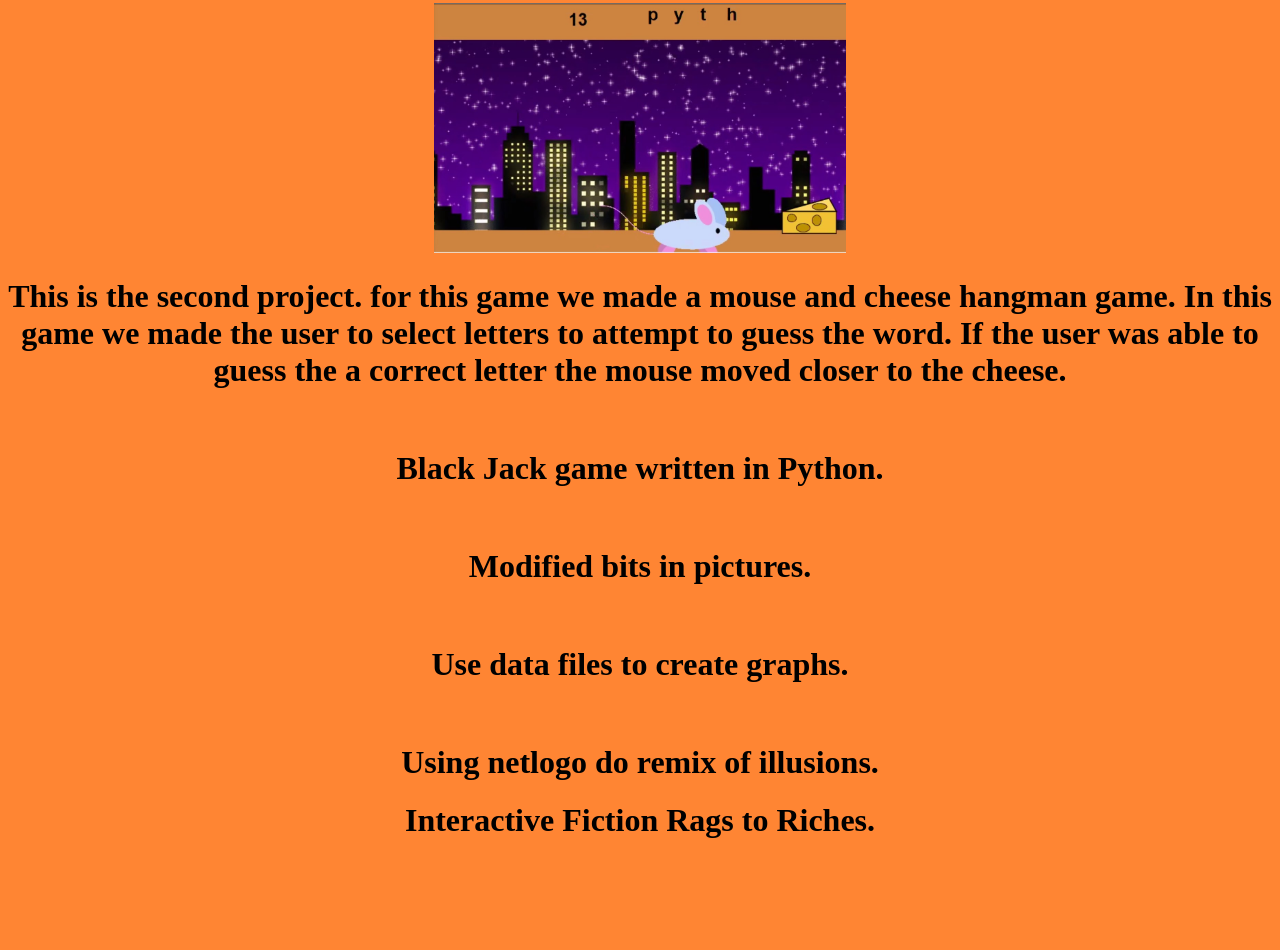
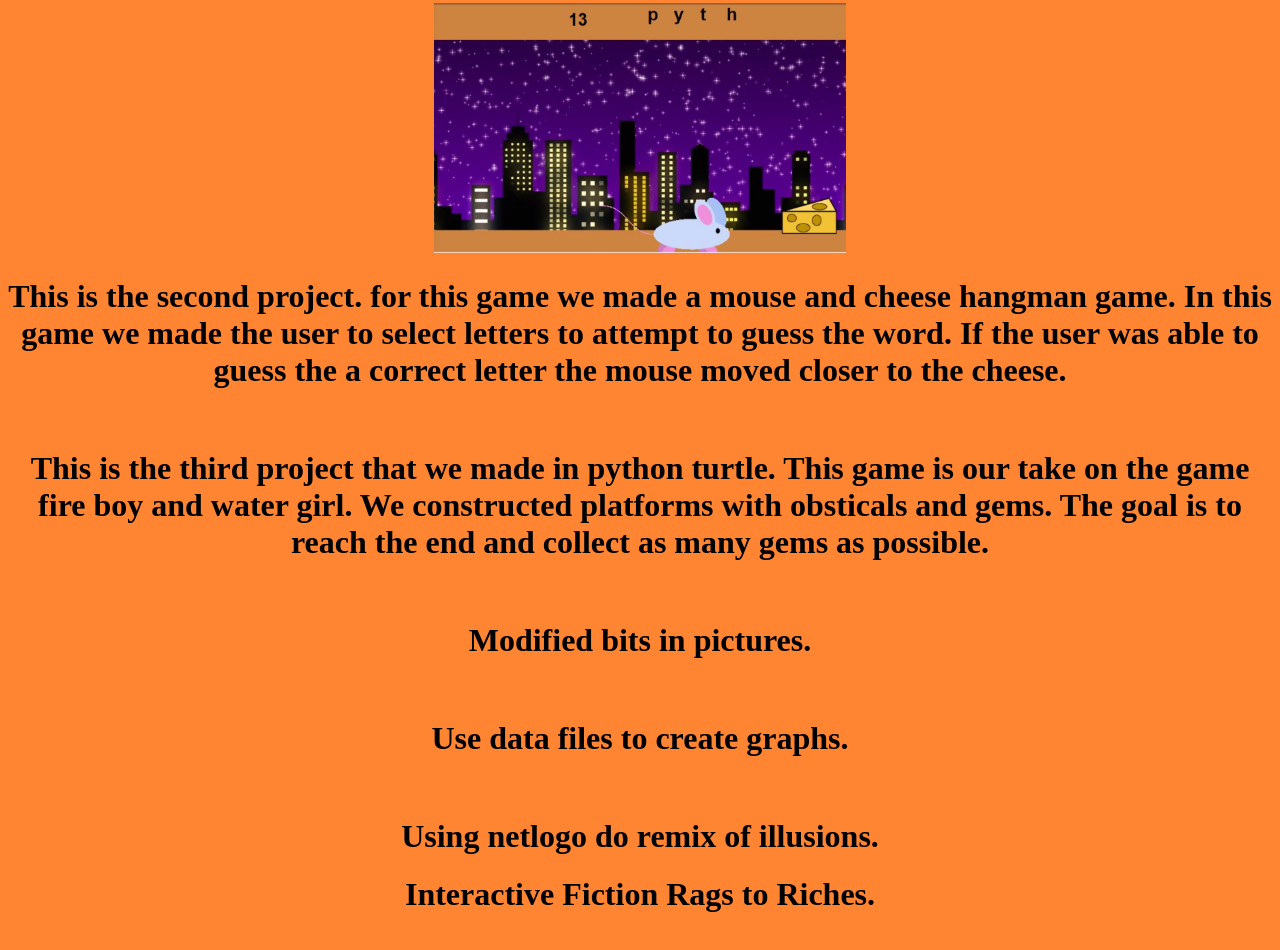
Before and after one commit to cartercorzine/CSP2020, a plain HTML site: page portfolio.html in a window 1280 px wide. Shown: the part 738-1688 px from the top of the page. Before the commit the page ends 1624 px from the top, so only its background shows below. Drawn offline with Linux system fonts and the light colour scheme.

Commit message:
Update portfolio.html

```diff
--- a/portfolio.html
+++ b/portfolio.html
@@ -26,7 +26,8 @@
     <h1>   This is the second project. for this game we made a mouse and cheese hangman game. In this game we made the user to select letters to attempt to guess the word.
 			  If the user was able to guess the a correct letter the mouse moved closer to the cheese. </h1>
     <br>
-    <h1>   Black Jack game written in Python.</h1>
+    <h1>   This is the third project that we made in python turtle. This game is our take on the game fire boy and water girl. We constructed platforms with obsticals and
+			  gems. The goal is to reach the end and collect as many gems as possible.</h1>
     <br>
     <h1>   Modified bits in pictures.</h1>
     <br>
```
